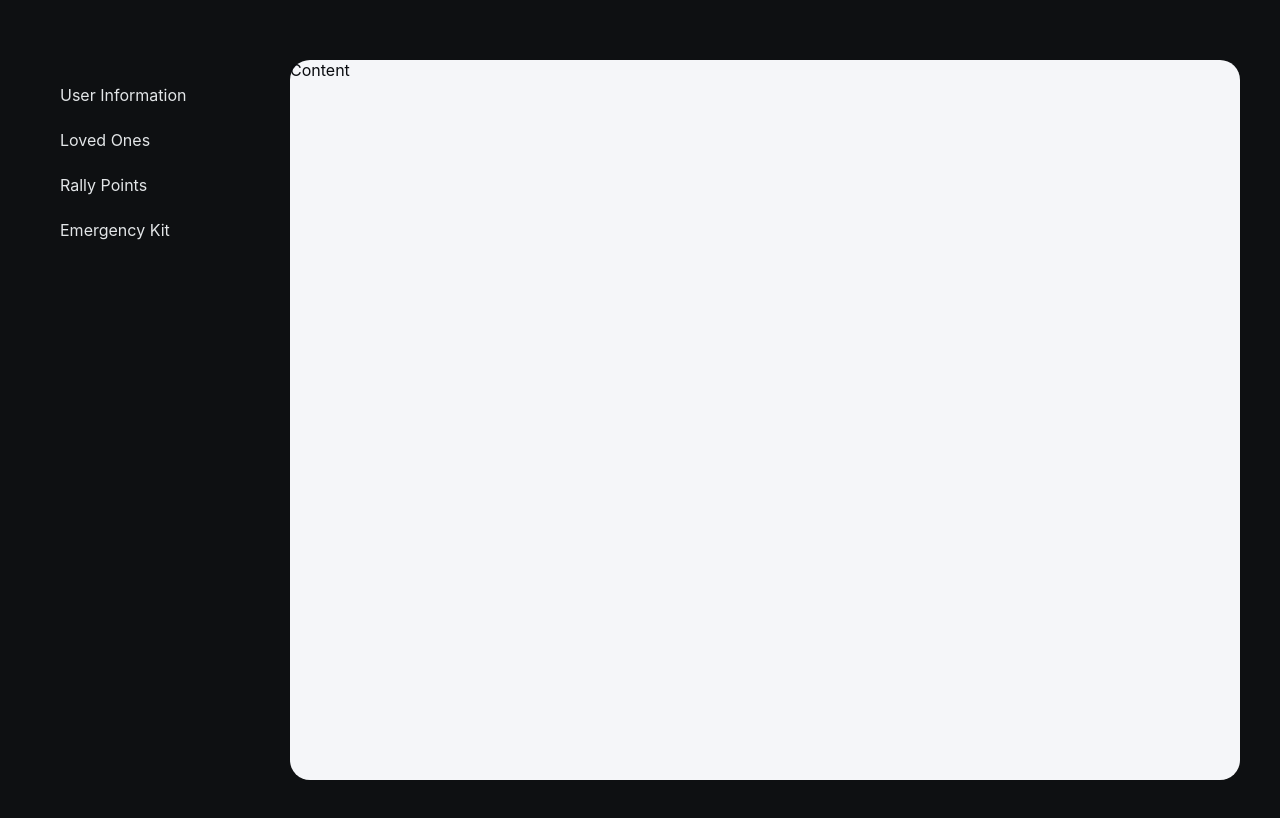
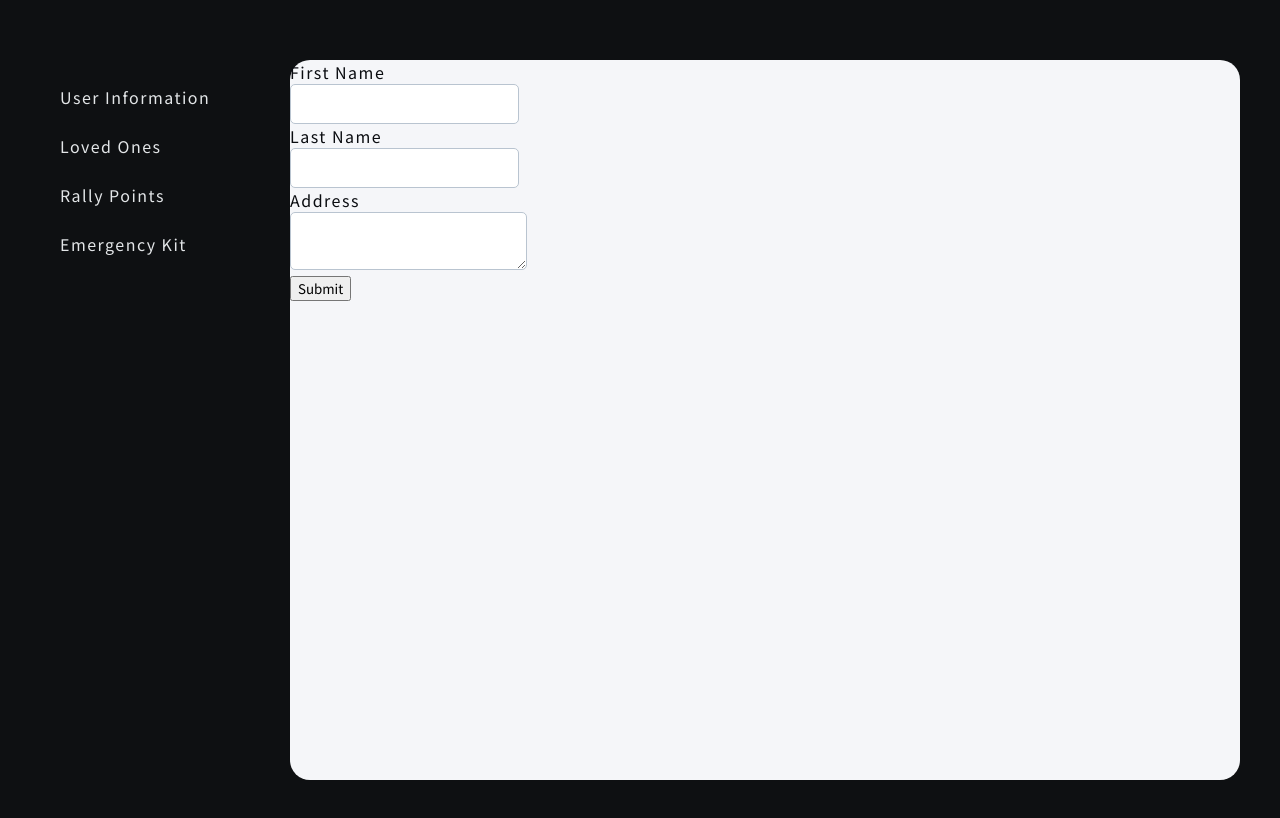
Before and after one commit to philmein23/prepared-for-disaster, a Next.js app: page /new in a window 1280 px wide. Shown: the top 818 px of the page. Built offline with nearby package versions, Linux system fonts and the light colour scheme.

Commit message:
styling: styling form inputs

```diff
--- a/components/common/Layout/Layout.module.css
+++ b/components/common/Layout/Layout.module.css
@@ -17,6 +17,7 @@
 .steps li {
     list-style: none;
     margin: 25px 20px;
+    letter-spacing: 1.5px;
 }
 
 .main-content {
--- a/package.json
+++ b/package.json
@@ -8,9 +8,11 @@
     "start": "next start"
   },
   "dependencies": {
+    "little-state-machine": "^4.1.0",
     "next": "10.1.2",
     "react": "17.0.2",
-    "react-dom": "17.0.2"
+    "react-dom": "17.0.2",
+    "react-hook-form": "^7.0.0"
   },
   "devDependencies": {
     "@types/react": "^17.0.3",
--- a/pages/new/index.module.css
+++ b/pages/new/index.module.css
@@ -1,23 +1,3 @@
-.registration-container {
-    max-width: 100%;
-    display: grid;
-    grid-template-columns: 250px 950px;
-    justify-content: center;
-    background-color: var(--color-background);
-    color: var(--color-text-secondary);
-    min-height: 100%;
+label {
+    display: block;
 }
-
-.steps {
-    background-color: var(--color-background);
-    color: var(--color-text);
-}
-
-.steps li {
-    list-style: none;
-    margin: 25px 20px;
-}
-
-.main-content {
-    background-color: var(--color-background-secondary);
-}
--- a/pages/new/index.tsx
+++ b/pages/new/index.tsx
@@ -1,12 +1,37 @@
+import { useForm } from 'react-hook-form';
 
 import style from './index.module.css';
 
+interface Inputs {
+    firstName: string;
+    lastName: string;
+    address: string;
+}
 
 const NewRegistration = () => {
+    const { register, handleSubmit } = useForm<Inputs>();
+
+    const onSubmit = (data) => {
+        console.log(data);
+    }
+
     return (
-        <div>
-            Content
-        </div>
+        <form onSubmit={handleSubmit(onSubmit)}>
+            <div>
+                <label htmlFor="first-name">First Name</label>
+                <input type="text" id="first-name" {...register('firstName', { required: true })} />
+            </div>
+            <div>
+                <label htmlFor="last-name">Last Name</label>
+                <input type="text" id="last-name" {...register('lastName', { required: true })} />
+            </div>
+            <div>
+                <label htmlFor="address">Address</label>
+                <textarea id="address" {...register('address', { required: true})}></textarea>
+            </div>
+
+            <button type="submit">Submit</button>
+        </form>
     )
 }
 
--- a/styles/globals.css
+++ b/styles/globals.css
@@ -1,16 +1,27 @@
+@import url('https://fonts.googleapis.com/css2?family=Noto+Sans+JP:wght@300;400;500;700&display=swap');
+
 :root {
   --color-background: hsl(210deg,15%,6.25%);
   --color-background-secondary: hsl(225deg,25%,97%);
   --color-text: hsl(210deg,10%,90%);
   --color-text-secondary: hsl(222deg,22%,5%);
+  --color-gray-100: hsl(210deg,15%,20%);
+  --color-gray-200: hsl(210deg,15%,25%);
+  --color-gray-300: hsl(210deg,10%,40%);
+  --color-gray-400: hsl(210deg,9%,45%);
+  --color-gray-500: hsl(210deg,8%,50%);
+  --color-gray-600: hsl(210deg,12%,55%);
+  --color-gray-700: hsl(210deg,14%,66%);
+  --color-gray-800: hsl(210deg,20%,77%);
+  --color-gray-900: hsl(210deg,25%,88%);
+  --color-gray-1000: hsl(210deg,25%,96%);
 }
 
 html,
 body {
   padding: 0;
   margin: 0;
-  font-family: -apple-system, BlinkMacSystemFont, Segoe UI, Roboto, Oxygen,
-    Ubuntu, Cantarell, Fira Sans, Droid Sans, Helvetica Neue, sans-serif;
+  font-family: 'Noto Sans JP', sans-serif;
   height: 100%;
   background-color: var(--color-background);
   color: var(--color-text);
@@ -28,3 +39,19 @@ a {
 #__next {
   height: 100%;
 }
+
+label {
+  display: block;
+  letter-spacing: 1.5px;
+}
+
+button {
+  font-family: inherit;
+}
+
+input, textarea {
+  padding: 10px 10px;
+  font-size: 16px;
+  border-radius: 5px;
+  border: 1px solid var(--color-gray-800);
+}
```
Also changed, not shown: 1 other file (tests, documents, lock files or other folders).
